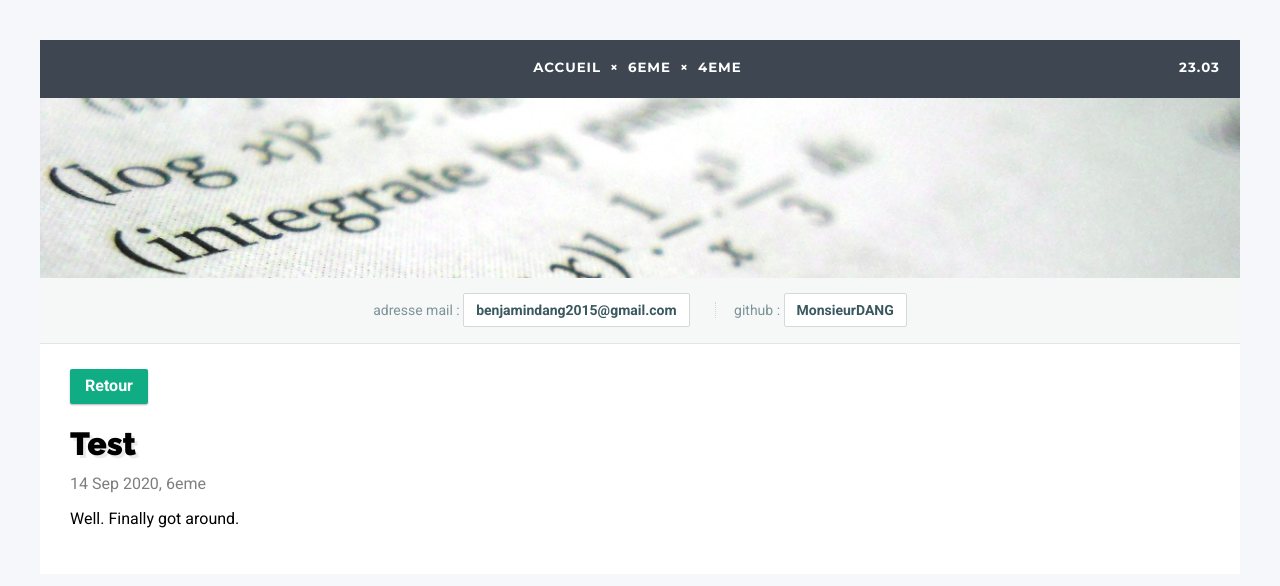
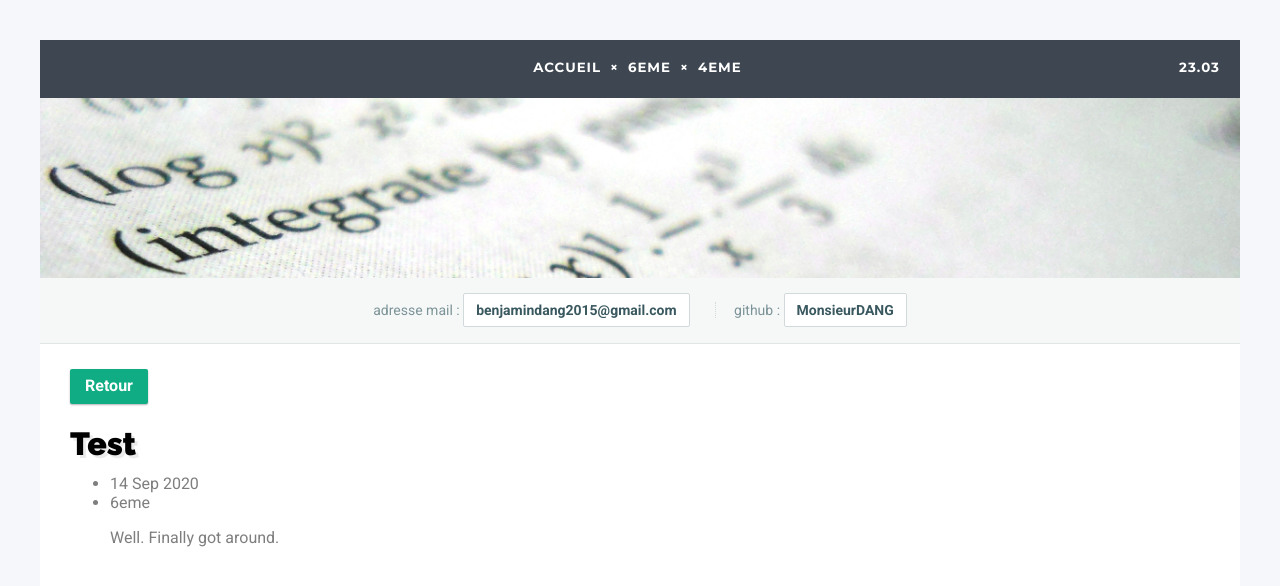
Before and after one commit to DangSinslay/DangSinslay.github.io, a Jekyll site: the page built from _posts/6eme/2020-09-14-test.md, in a window 1280 px wide. Shown: the top 586 px of the page. Built offline with Jekyll 4.4.1, drawn with Linux system fonts in a browser that asks for light colours.

Commit message:
Update post.html

```diff
--- a/_layouts/post.html
+++ b/_layouts/post.html
@@ -4,6 +4,8 @@
 <div id="content">
   <button class="back" onclick="window.location.href='/{{ page.blog }}'">Retour</button>
   <h1>{{ page.title }}</h1>
-  <p class="meta">{{ page.date | date_to_string}}, {{ page.category }}</p>
+  <ul class="meta">
+    <li>{{ page.date | date_to_string}}</li>
+    <li>{{ page.category }}</li>
   {{ content }}
 </div>
```
